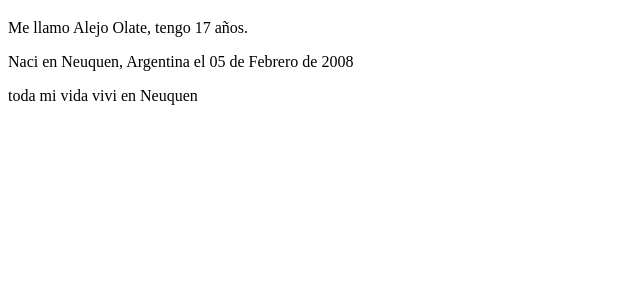
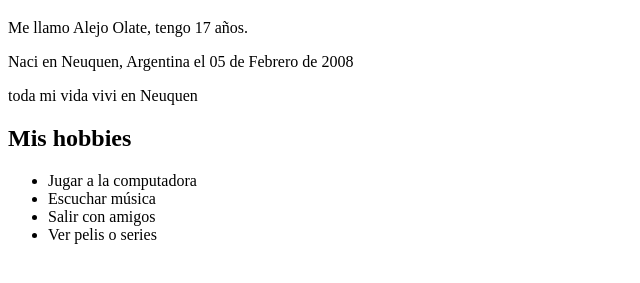
Before and after one commit to olatealejo/tp-bibliografia-olate, a plain HTML site: page index.html in a window 1280 px wide. Shown: the part 61-344 px from the top of the page, without its empty margins (0-640 px from the left). Drawn offline with Linux system fonts and the light colour scheme.

Commit message:
Se agrego Hobbies

```diff
--- a/index.html
+++ b/index.html
@@ -12,5 +12,13 @@
      <p>Naci en Neuquen, Argentina el 05 de Febrero de 2008</p>
      <p>toda mi vida vivi en Neuquen</p>
 
+     <h2>Mis hobbies</h2>
+     <ul>
+        <li>Jugar a la computadora</li>
+        <li>Escuchar música</li>
+        <li>Salir con amigos</li>
+        <li>Ver pelis o series</li>
+    </ul>
+
 </body>
 </html>
```
